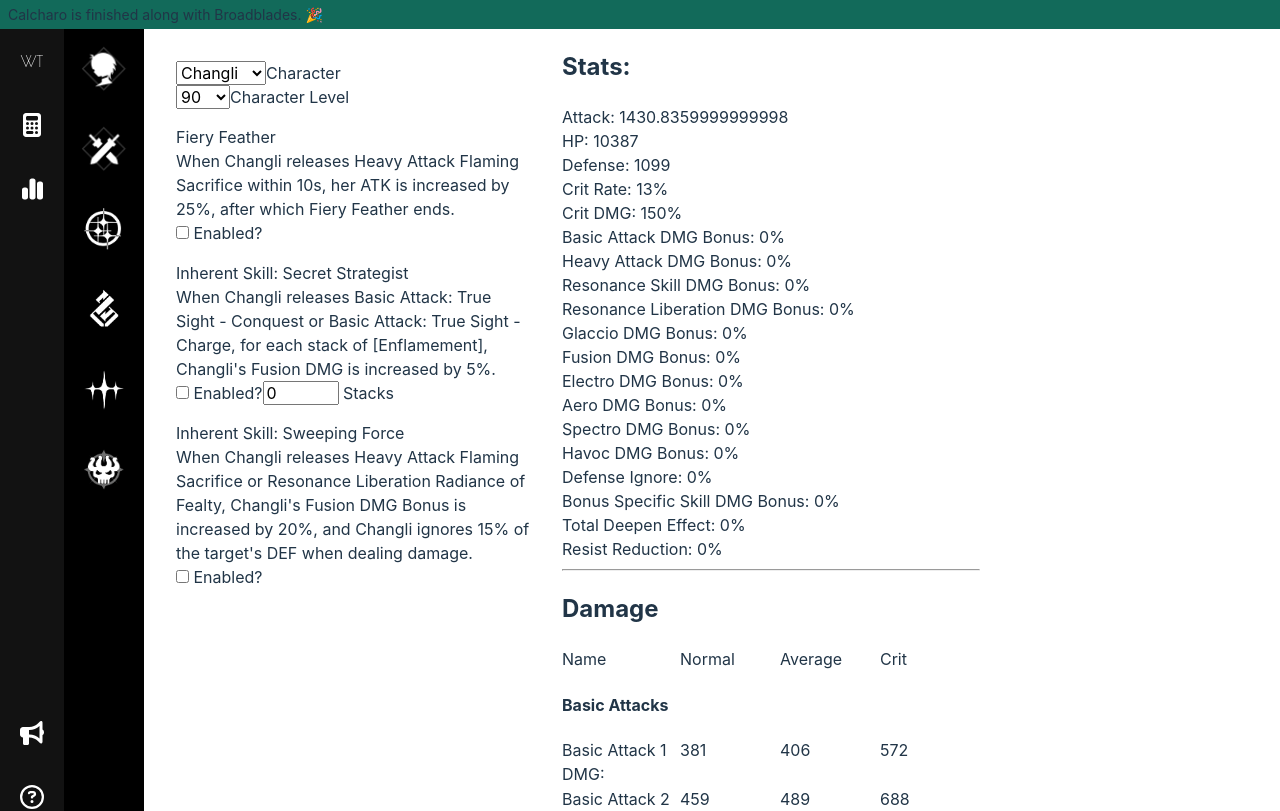
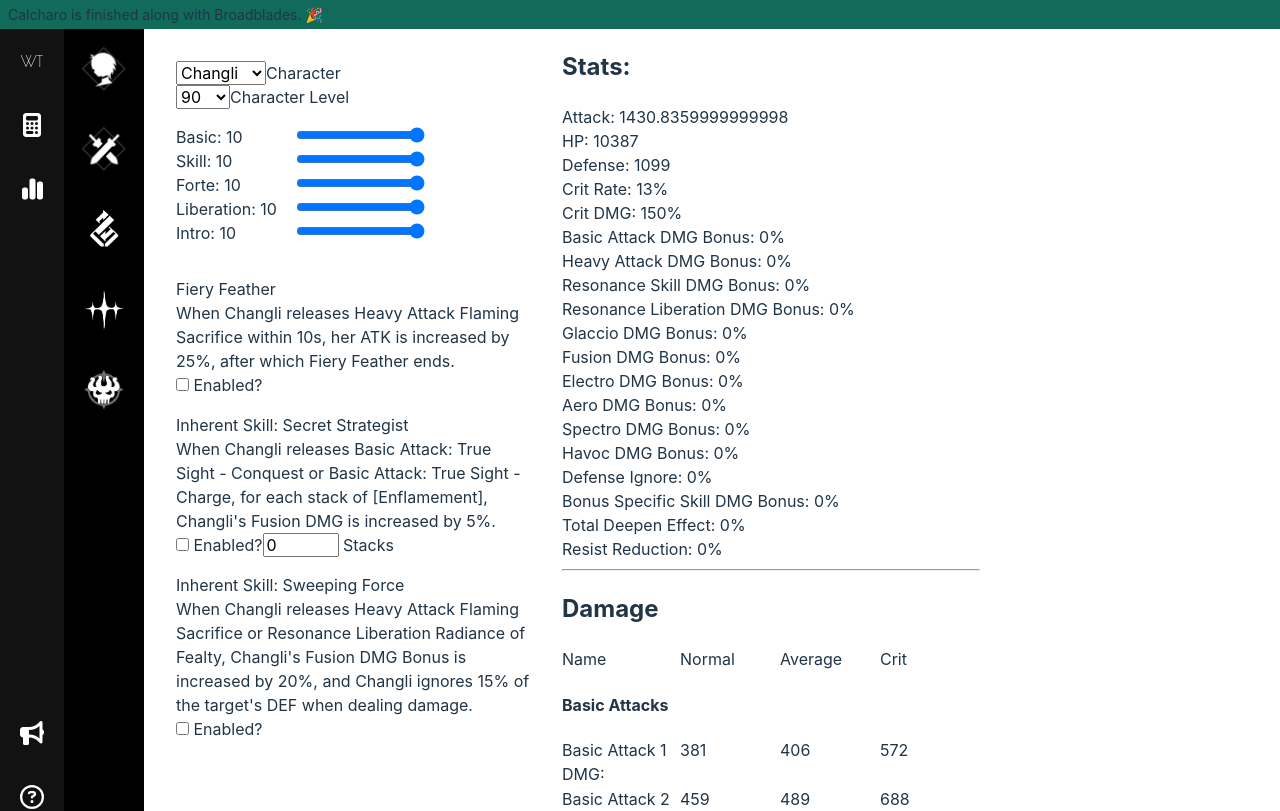
Before and after one commit to ryanbenson/wuthering-waves-optimizer, a Vue app: page / in a window 1280 px wide. Shown: the top 811 px of the page. Built offline with nearby package versions, Linux system fonts and the light colour scheme.

Commit message:
Updates talent UI

```diff
--- a/src/components/Calculator.vue
+++ b/src/components/Calculator.vue
@@ -7,9 +7,6 @@
         </li>
         <li @click="changeScreen('weapon')">
           <img src="/images/T_IconAchv_014.png" class="icon" />
-        </li>
-        <li @click="changeScreen('talents')">
-          <img src="/images/talents.png" class="icon" />
         </li>
         <li @click="changeScreen('echoes')">
           <img src="/images/echoes.png" class="icon" />
@@ -44,6 +41,73 @@
             </select>
             <label for="characterLevel">Character Level</label>
           </div>
+          <div class="data-input--talents">
+            <div class="form__group field">
+              <label for="talentBasic" class="form__label"
+                >Basic: {{ talentData.basic }}</label
+              >
+              <input
+                v-model="talentData.basic"
+                name="talentBasic"
+                type="range"
+                min="1"
+                max="10"
+                steps="1"
+                class="form__field" />
+            </div>
+            <div class="form__group field">
+              <label for="talentSkill" class="form__label"
+                >Skill: {{ talentData.skill }}</label
+              >
+              <input
+                v-model="talentData.skill"
+                name="talentSkill"
+                type="range"
+                min="1"
+                max="10"
+                steps="1"
+                class="form__field" />
+            </div>
+            <div class="form__group field">
+              <label for="talentForte" class="form__label"
+                >Forte: {{ talentData.forte }}</label
+              >
+              <input
+                v-model="talentData.forte"
+                name="talentForte"
+                type="range"
+                min="1"
+                max="10"
+                steps="1"
+                class="form__field" />
+            </div>
+            <div class="form__group field">
+              <label for="talentLiberation" class="form__label"
+                >Liberation: {{ talentData.liberation }}</label
+              >
+              <input
+                v-model="talentData.liberation"
+                name="talentLiberation"
+                type="range"
+                min="1"
+                max="10"
+                steps="1"
+                class="form__field" />
+            </div>
+            <div class="form__group field">
+              <label for="talentIntro" class="form__label"
+                >Intro: {{ talentData.intro }}</label
+              >
+              <input
+                v-model="talentData.intro"
+                name="talentIntro"
+                type="range"
+                min="1"
+                max="10"
+                steps="1"
+                class="form__field" />
+            </div>
+          </div>
           <template v-if="chosenChar?.value?.buffs">
             <CalculatorCharacterBuffs
               :key="character"
@@ -60,66 +124,6 @@
           :key="character"
           @update-weapon="handleWeaponUpdated"
           :weapon-type="weaponType"></CalculatorWeapons>
-      </div>
-
-      <div class="screen--character" v-show="curScreen === 'talents'">
-        <div class="data-input">
-          <div class="form__group field">
-            <input
-              v-model="talentData.basic"
-              name="talentBasic"
-              type="number"
-              min="1"
-              max="10"
-              steps="1"
-              class="form__field" />
-            <label for="talentBasic" class="form__label">Basic</label>
-          </div>
-          <div class="form__group field">
-            <input
-              v-model="talentData.skill"
-              name="talentSkill"
-              type="number"
-              min="1"
-              max="10"
-              steps="1"
-              class="form__field" />
-            <label for="talentSkill" class="form__label">Skill</label>
-          </div>
-          <div class="form__group field">
-            <input
-              v-model="talentData.forte"
-              name="talentForte"
-              type="number"
-              min="1"
-              max="10"
-              steps="1"
-              class="form__field" />
-            <label for="talentForte" class="form__label">Forte</label>
-          </div>
-          <div class="form__group field">
-            <input
-              v-model="talentData.liberation"
-              name="talentLiberation"
-              type="number"
-              min="1"
-              max="10"
-              steps="1"
-              class="form__field" />
-            <label for="talentLiberation" class="form__label">Liberation</label>
-          </div>
-          <div class="form__group field">
-            <input
-              v-model="talentData.intro"
-              name="talentIntro"
-              type="number"
-              min="1"
-              max="10"
-              steps="1"
-              class="form__field" />
-            <label for="talentIntro" class="form__label">Intro</label>
-          </div>
-        </div>
       </div>
 
       <div class="screen--character" v-show="curScreen === 'echoes'">
@@ -1027,4 +1031,11 @@ $tooltip-background-color: $sidebar-background-color;
   justify-content: space-between;
   border-bottom: 1px solid rgba(255, 255, 255, 0.1);
 }
+.data-input--talents {
+  padding: 1rem 0;
+  label {
+    min-width: 120px;
+    display: inline-block;
+  }
+}
 </style>
--- a/src/pages/UpdatesView.vue
+++ b/src/pages/UpdatesView.vue
@@ -21,6 +21,7 @@
         skills, etc. a lot faster to implement.
       </li>
       <li>Makes main nav a little easier to use</li>
+      <li>Moves talents to main screen, makes talent level UI easier to use</li>
     </ul>
     <h3>June 15, 2024</h3>
     <ul>
```
Also changed, not shown: vercel.json (added).
